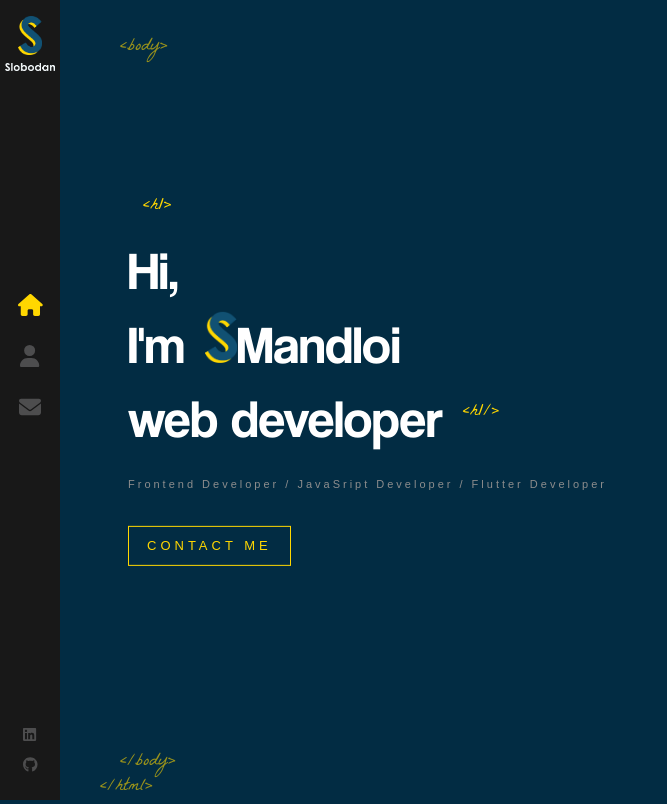
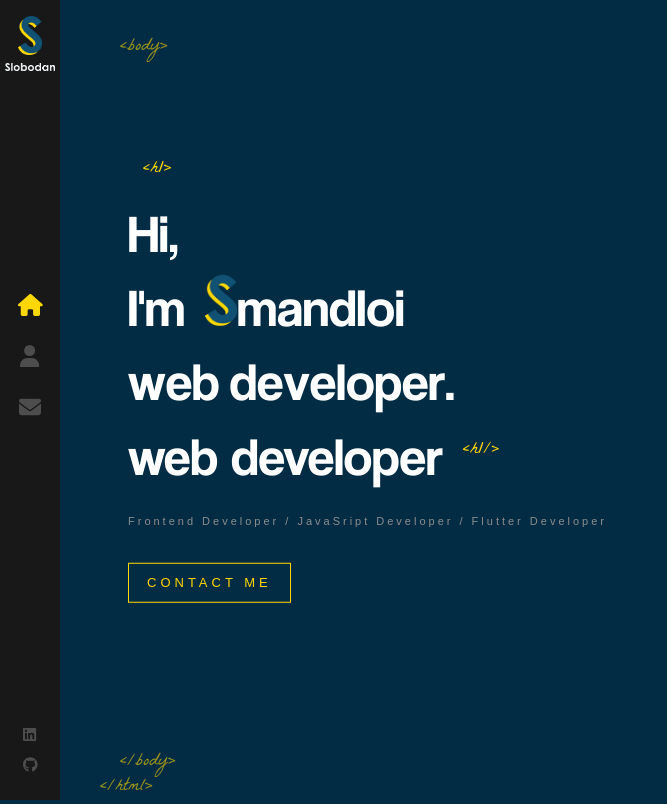
Before and after one commit to Raj-Mandloii/personal-website, a React (Create React App) app: page / in a window 1280 px wide. Shown: the whole page, without its empty margins (0-667 px from the left). Built offline with nearby package versions, Linux system fonts and the light colour scheme.

Commit message:
animation added to home page

```diff
--- /dev/null
+++ b/src/components/AnimatedLetters/index.js
@@ -0,0 +1,16 @@
+import "./index.scss"
+
+const AnimatedLetters = ({letterClass, strArray, idx }) =>{
+
+    return (
+        <span>
+            {
+                strArray.map((char,i)=> (
+                    <span key={char+i} className={`${letterClass} _${i+ idx}`}>{char}</span>
+                ))
+            }
+        </span>
+    )
+}
+
+export default AnimatedLetters
--- /dev/null
+++ b/src/components/AnimatedLetters/index.scss
@@ -0,0 +1,24 @@
+.text-animate {
+    display: inline-block;
+    opacity: 0;
+    animation: bounceIn 1s 1s;
+    animation-fill-mode: forwards;
+    min-width: 10px;
+
+
+}
+.text-animate-hover{
+    min-width: 10px;
+    display: inline-block;
+    animation-fill-mode: both;
+
+    &:hover{
+        animation: rubberBand 1s;
+        color: #ffd700;
+    }
+}
+@for $i from 1 through 35 {
+    .text-animate._#{$i}{
+        animation-delay: #{$i / 10}s;
+    }
+}
--- a/src/components/Home/index.js
+++ b/src/components/Home/index.js
@@ -1,15 +1,37 @@
 import "./index.scss"
 import LogoTitle from "../../assets/images/logo-s.png"
-import React from 'react'
+import React, { useEffect, useState } from 'react'
 import { Link } from "react-router-dom"
+import AnimatedLetters from '../AnimatedLetters/index'
+const Home = () => {
+    const [letterClass,setLetterClass] = useState("text-animate")
+    const nameArray = "mandloi".split("")
+    const jobArray = "web developer.".split("")
 
-const Home = () => {
+    useEffect(()=>{
+         setTimeout(()=>{
+         return   setLetterClass("text-animate-hover")
+        },4000)
+    },[])
     return (
         <div className="container home-page">
             <div className="text-zone">
-                <h1>Hi, <br /> I'm
+                <h1>
+                    <span className={letterClass}>H</span>
+                    <span className={`${letterClass} _12`}>i,</span>
+                    <br />
+                    <span className={`${letterClass} _13`}>I</span>
+                    <span className={`${letterClass} _14`}>'m</span>
                     <img src={LogoTitle} alt="developer" />
-                    Mandloi
+                    <AnimatedLetters letterClass={letterClass}
+                    strArray={nameArray}
+                    idx={15}
+                    />
+                    <br/>
+                    <AnimatedLetters letterClass={letterClass}
+                    strArray={jobArray}
+                    idx={22}
+                    />
                     <br />
                     web developer
                     </h1>
```
